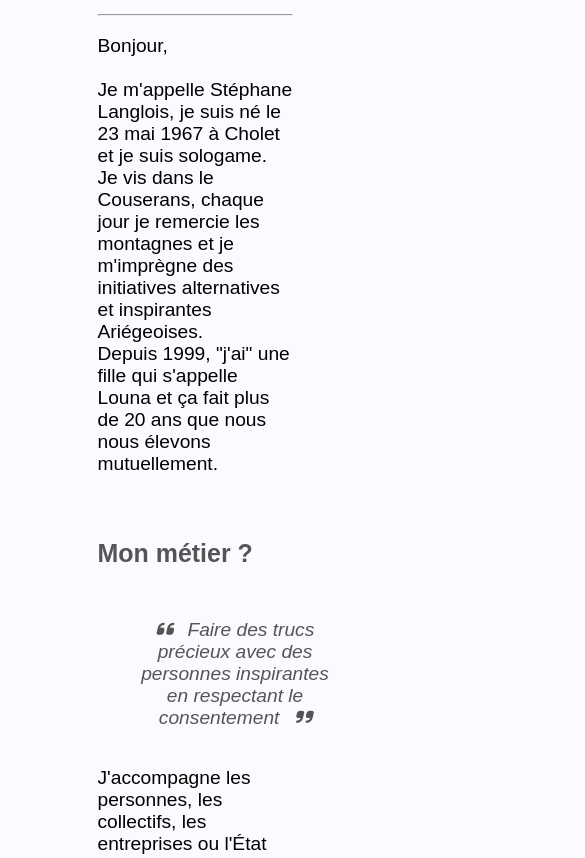
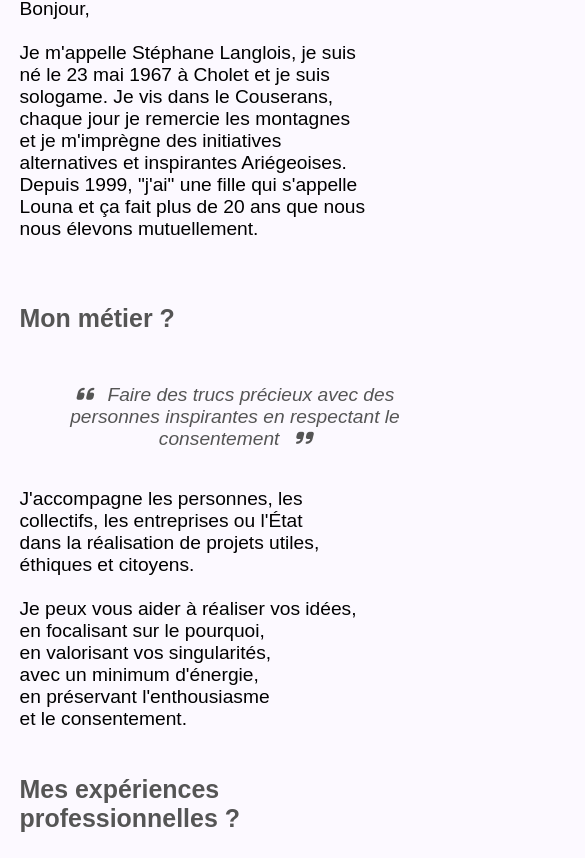
Before and after one commit to pntbr/pntbr, a plain HTML site: page index.html in a window 390 px wide. Shown: the part 286-1144 px from the top of the page, 585 px wide, since content can reach past the window. Drawn offline with Linux system fonts and the light colour scheme.

Commit message:
adapte mobile

```diff
--- a/style.css
+++ b/style.css
@@ -3,6 +3,18 @@ body {
     font-family: arial;
     width: 50%;
     margin: auto;
+}
+
+@media screen and (max-width: 992px) {
+    body {
+        width: 80%;
+    }
+}
+
+@media screen and (max-width: 768px) {
+    body {
+        width: 90%;
+    }
 }
 
 blockquote {
```
